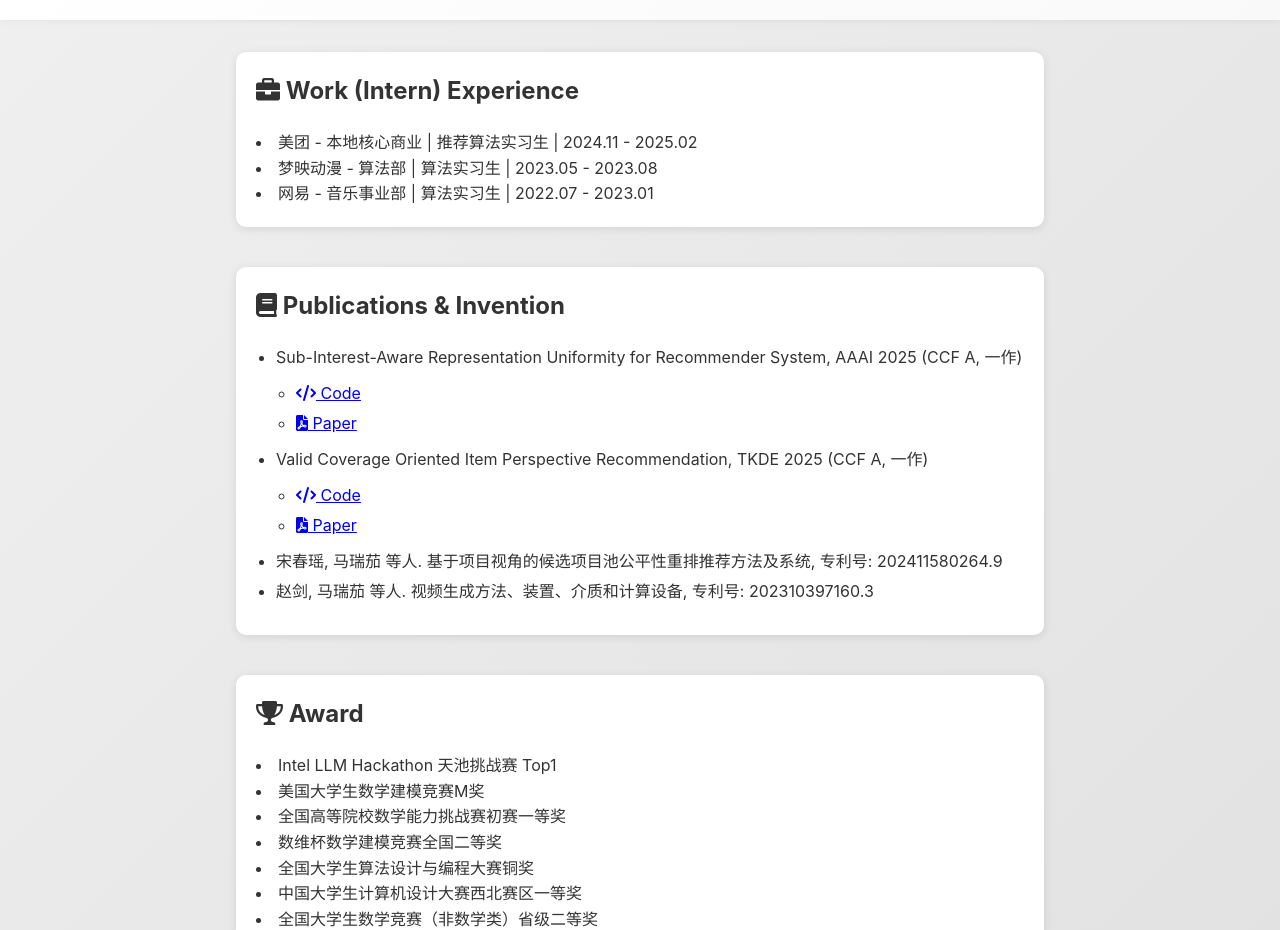
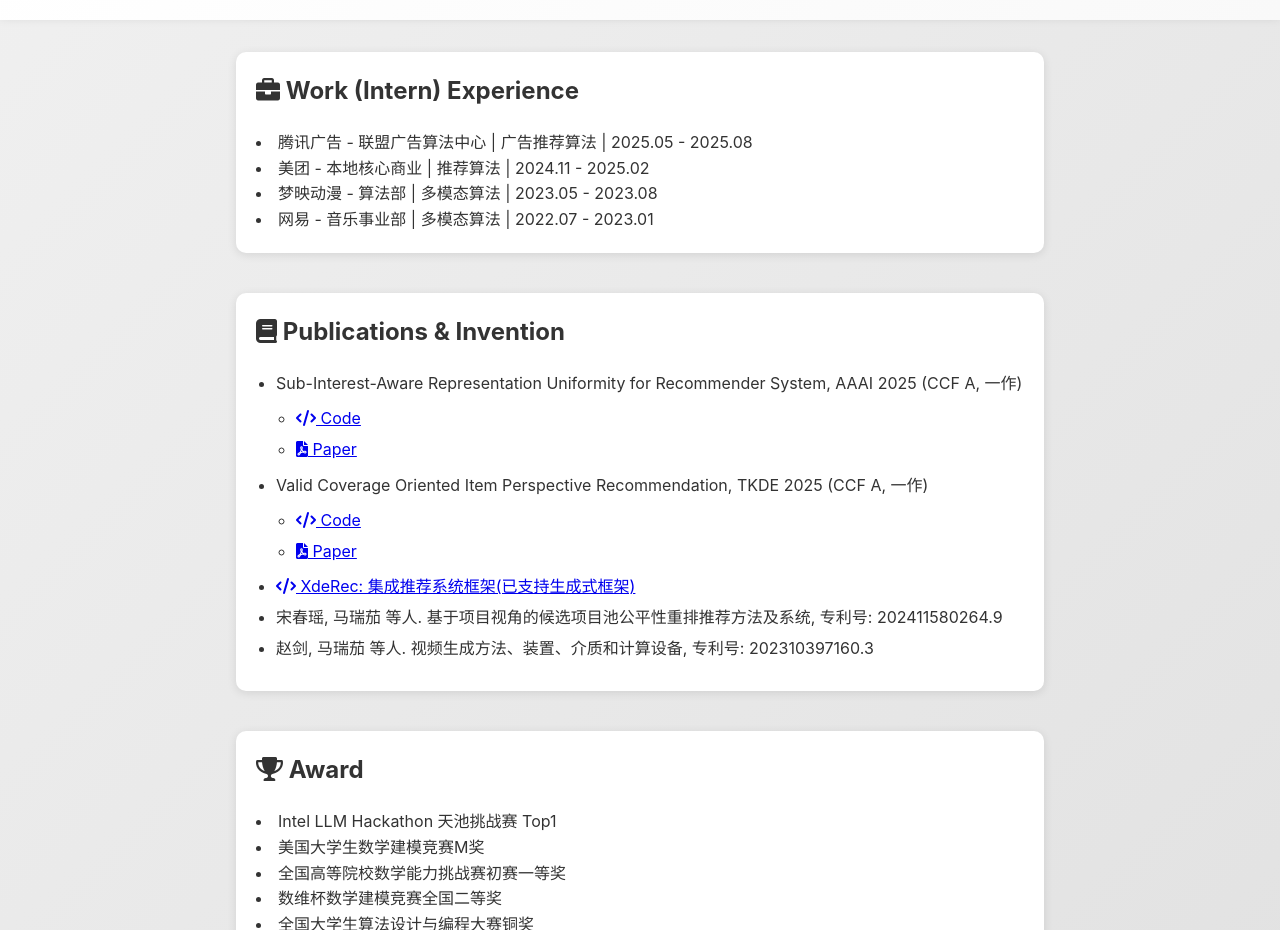
Before and after one commit to rigelma/rigelma.github.io, a plain HTML site: page index.html in a window 1280 px wide. Shown: the part 780-1710 px from the top of the page. Drawn offline with Linux system fonts and the light colour scheme.

Commit message:
Update index.html

```diff
--- a/index.html
+++ b/index.html
@@ -48,9 +48,10 @@
 
         <section id="work-experience">
             <h2><i class="fas fa-briefcase"></i> Work (Intern) Experience</h2>
-            <li> 美团 - 本地核心商业 | 推荐算法实习生 | 2024.11 - 2025.02 </li>
-            <li> 梦映动漫 - 算法部  | 算法实习生 | 2023.05 - 2023.08 </li>
-            <li> 网易 - 音乐事业部  | 算法实习生 | 2022.07 - 2023.01 </li>
+            <li> 腾讯广告 - 联盟广告算法中心 | 广告推荐算法 | 2025.05 - 2025.08 </li>
+            <li> 美团 - 本地核心商业 | 推荐算法 | 2024.11 - 2025.02 </li>
+            <li> 梦映动漫 - 算法部  | 多模态算法 | 2023.05 - 2023.08 </li>
+            <li> 网易 - 音乐事业部  | 多模态算法 | 2022.07 - 2023.01 </li>
         </section>
 
         <section id="publications">
@@ -70,6 +71,7 @@
                         <li><a href="https://ieeexplore.ieee.org/document/10909592" target="_blank"><i class="fas fa-file-pdf"></i> Paper</a></li>
                     </ul>
                 </li>
+                <li><a href="https://github.com/xderui/XdeRec" target="_blank"><i class="fas fa-code"></i> XdeRec: 集成推荐系统框架(已支持生成式框架)</a></li>
                 <li>宋春瑶, 马瑞茄 等人. 基于项目视角的候选项目池公平性重排推荐方法及系统, 专利号: 202411580264.9</li>
                 <li>赵剑, 马瑞茄 等人. 视频生成方法、装置、介质和计算设备, 专利号: 202310397160.3</li>
             </ul>
```
